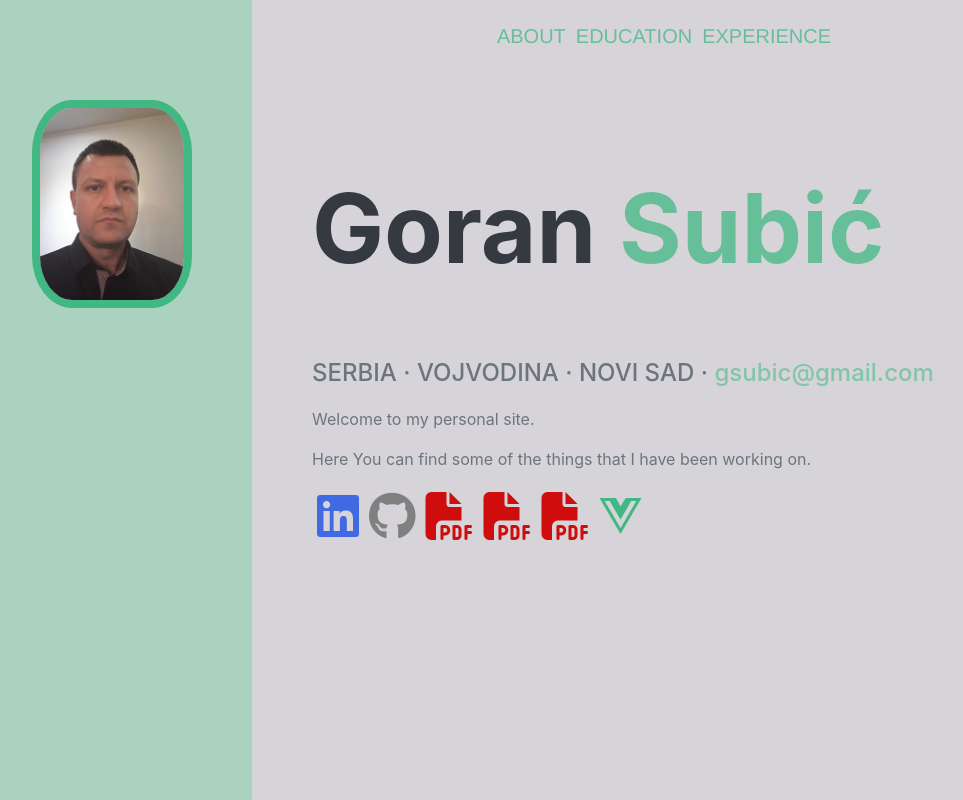
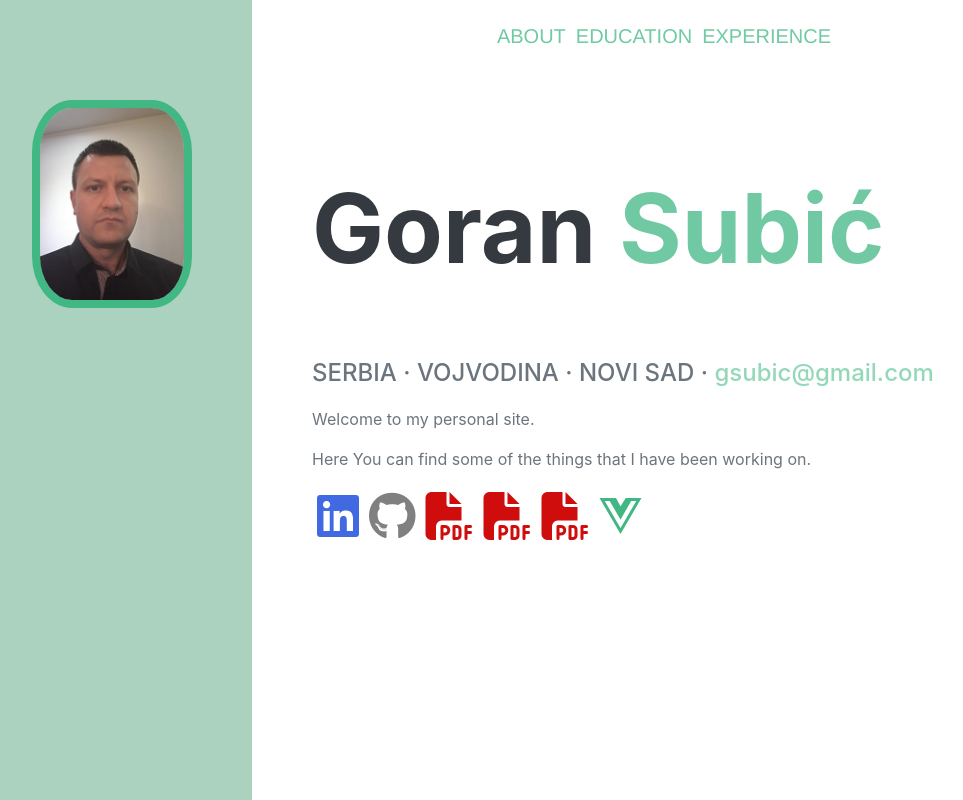
Before and after one commit to GoranSubic/GoranSubic.github.io, a Vue app: page / in a window 1280 px wide. Shown: the top 800 px of the page, without its empty margins (28-991 px from the left). Built offline with nearby package versions, Linux system fonts and the light colour scheme.

Commit message:
CSS background color white

```diff
--- a/src/App.vue
+++ b/src/App.vue
@@ -55,7 +55,7 @@
         font-weight: 400;
         line-height: 1.5;
         text-align: left;
-        background-color: rgb(214, 212, 217);
+        /*background-color: rgb(214, 212, 217);*/
     }
 
     #app {
--- a/src/views/Menu.vue
+++ b/src/views/Menu.vue
@@ -59,7 +59,7 @@
     .menu {
         text-align: center;
         position: fixed;
-        background-color: rgb(214, 212, 217);
+        background-color: rgb(255, 255, 255);
         top: 0;
         opacity: 0.75;
         width: 100vh;
```
